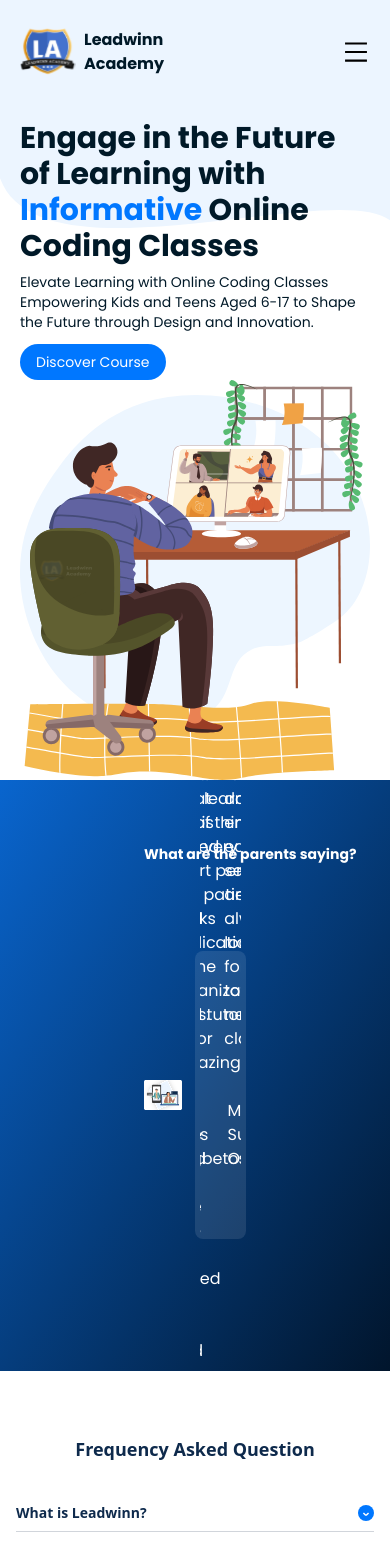
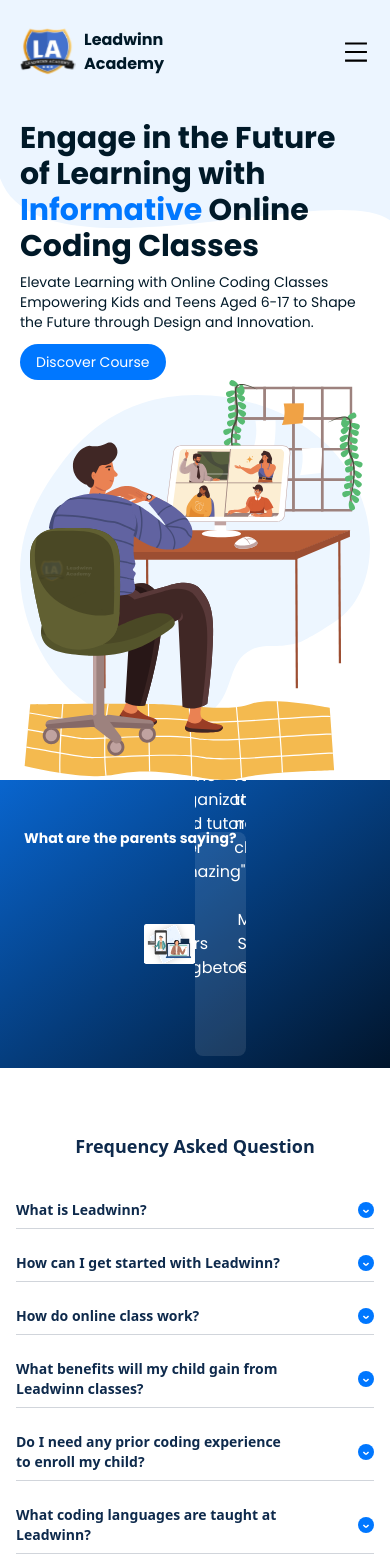
Before and after one commit to Adeleyeha-17/Leadwinn-Academy, a React (Vite) app: page / in a window 390 px wide. Shown: the top 1556 px of the page. Built offline with nearby package versions, Linux system fonts and the light colour scheme.

Commit message:
updated testimonials

```diff
--- a/src/components/Testimonial/Testimonial.tsx
+++ b/src/components/Testimonial/Testimonial.tsx
@@ -45,19 +45,19 @@ export const Testimonial = () => {
 };
 
   return (
-    <div className="bg-gradient-to-tl from-test-gra-2 to-test-gra h-81 xl:h-80 font-poppins flex flex-col items-center justify-center p-36 overflow-hidden relative">
-      <h1 className="text-sm lg:text-2xl xl:text-4xl font-bold text-white mb-10 absolute top-16 left-36 ">What are the parents saying?</h1>
+    <div className="bg-gradient-to-tl from-test-gra-2 to-test-gra h-52 sm:h-81 xl:h-80 font-poppins flex flex-col items-center justify-center p-36 overflow-hidden relative">
+      <h1 className="text-sm lg:text-2xl xl:text-4xl font-bold text-white mb-10 absolute top-12 left-6 sm:top-16 sm:left-36 ">What are the parents saying?</h1>
 
       <div className="grid grid-cols-2 items-center mt-10">
          <div>
-         <img src="./sliderImg.svg" alt="slider Image" className="w-3/4 xl:w-4/5"/>
+         <img src="./sliderImg.svg" alt="slider Image" className="sm:w-3/4 xl:w-4/5"/>
 
          </div>
 
-      <div className='bg-white text-white font-poppins bg-opacity-10 rounded-lg h-72 xl:h-96 w-full flex items-center justify-center lg:-ml-48 pt-20 xl:pt-20'>
-      <Slider {...sliderSettings} className='w-4/5'>
+      <div className='bg-white text-white font-poppins bg-opacity-10 rounded-lg h-56 sm:h-72 xl:h-96 w-full flex items-center justify-center lg:-ml-48 p-0 sm:pt-20 xl:pt-20'>
+      <Slider {...sliderSettings} className='w-full sm:w-4/5'>
       {testimonials.map((testimonial, index) => (
-        <div key={index} className='py-6'>
+        <div key={index} className='sm:py-6'>
           <p className="xl:text-2xl mb-12 flex items-center justify-center">{`"${testimonial.message}"`}</p>
           <h3 className="xl:text-2xl xl:pt-20 flex items-center justify-center">{testimonial.name}</h3>
         </div>
```
